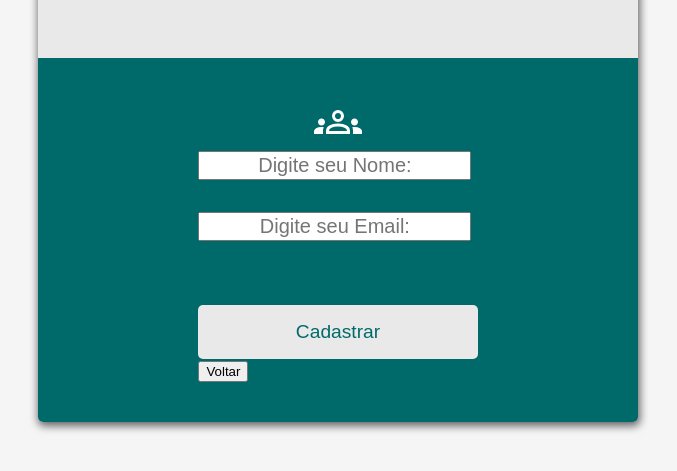
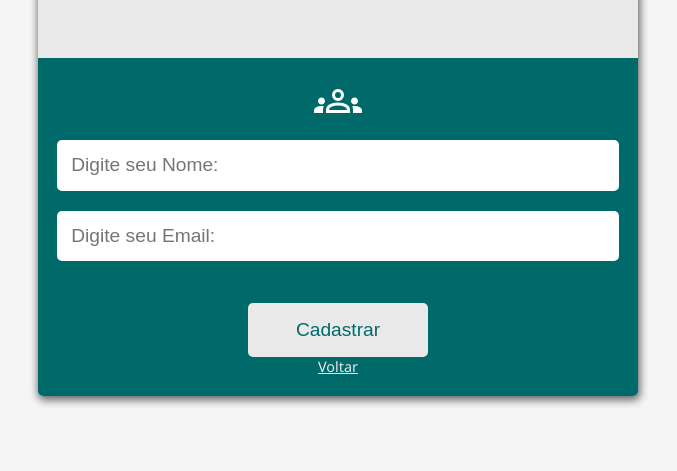
Before and after one commit to Proceed15/BootcampDevJrFaSoHtmlCss, a plain HTML site: page registro.html in a window 1280 px wide. Shown: the part 261-732 px from the top of the page, without its empty margins (302-979 px from the left). Drawn offline with Linux system fonts and the light colour scheme.

Commit message:
closes #3 - Página registro.html (Formulário)

```diff
--- a/registro.html
+++ b/registro.html
@@ -8,7 +8,6 @@
     <link rel="stylesheet" href="styles.css">
 </head>
 <body>
-    <form action="registro.html">
     <div class="container">
         <div class="header">
             <div class="header-title">
@@ -18,18 +17,17 @@
                 Faça o seu cadastro para entrar na nossa comunidade e ter todos os benefícios
             </div>
         </div>
-        <div class="flex-container">
-            <div class="col-1">
+            <div class="form-register">
                 <div class="image-group">
                     <object data="groups_51dp_FFFFFF_FILL0_wght400_GRAD0_opsz48.svg" type="image/svg+xml"></object>
                 </div>
-                <input class="subscription-title" placeholder="Digite seu Nome:"></input>
-                <input class="subscription-title" placeholder="Digite seu Email:"></input>
-                <button class="button" type="submit">Cadastrar</button>
-                <button onclick="index.html">Voltar</button>
+                <input type="text" class="input" placeholder="Digite seu Nome:"></input>
+                <input type="email" class="input" placeholder="Digite seu Email:"></input>
+                <a href="index.html">
+                    <button class="button">Cadastrar</button>
+                </a>
+                <a href="index.html">Voltar</a>
             </div>
-        </div>
     </div>
-    </form>
 </body>
 </html>
--- a/styles.css
+++ b/styles.css
@@ -110,4 +110,35 @@ body {
     .container{
         width: 95%;
     }
+
+    .header {
+        padding: 15px;
+    }
 }
+
+.form-register{
+    background-color: #006A6A;
+    padding: 1.2rem;
+    display: flex;
+    flex-direction: column;
+    align-items: center;
+    align-content: space-around;
+}
+
+.input{
+    width: 95%;
+    height: 22px;
+    padding: 0.9rem;
+    font-size: 1.2rem;
+    border-radius: 5px;
+    border: 0;
+    margin: 10px;
+}
+input:focus{
+    outline: none;
+    box-shadow: 0 0 10px #009E9E;
+}
+a {
+    color: #E9E9E9;
+    font-size: 0.9rem;
+}
```
Also changed, not shown: index.html (+3 -2 lines).
